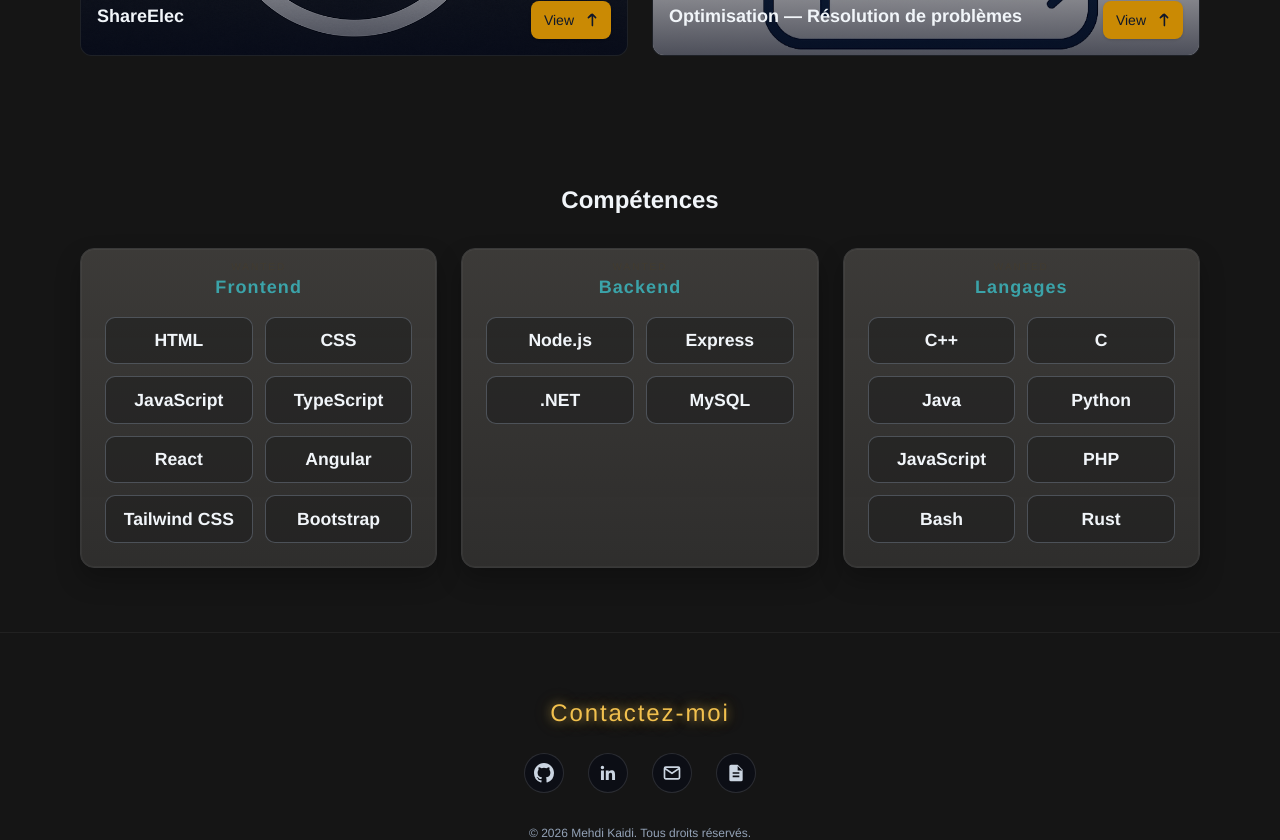
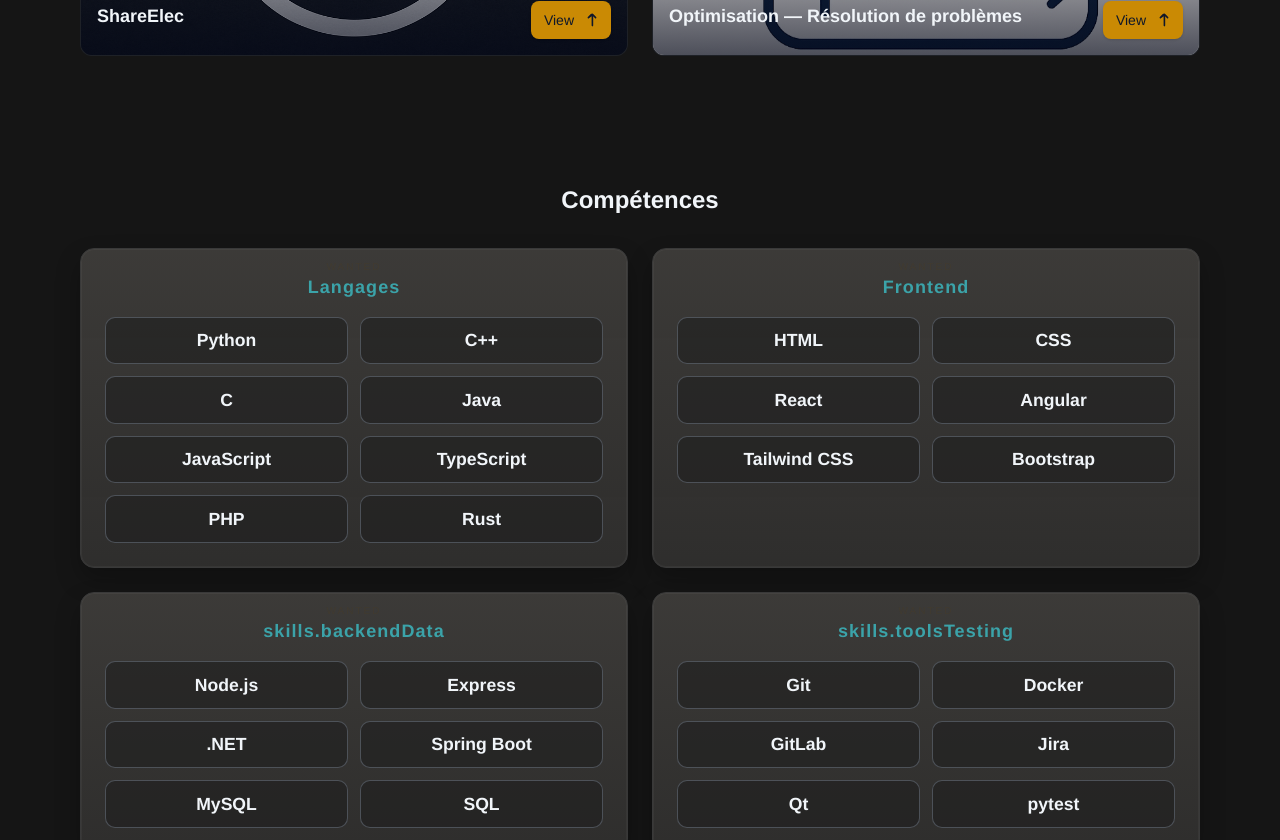
Before and after one commit to mehdika21/portfolio-react, a React (Vite) app: page / in a window 1280 px wide. Shown: the part 1960-2800 px from the top of the page. Built offline with nearby package versions, Linux system fonts and the light colour scheme.

Commit message:
fixing the skills page

```diff
--- a/src/components/Skills.tsx
+++ b/src/components/Skills.tsx
@@ -1,55 +1,92 @@
+
 import React from "react";
 import { useI18n } from "../i18n/I18n";
 
+const groups = [
+  {
+    titleKey: "skills.languages",
+    items: [
+      "Python",
+      "C++",
+      "C",
+      "Java",
+      "JavaScript",
+      "TypeScript",
+      "PHP",
+      "Rust",
+    ],
+  },
+  {
+    titleKey: "skills.frontend",
+    items: [
+      "HTML",
+      "CSS",
+      "React",
+      "Angular",
+      "Tailwind CSS",
+      "Bootstrap",
+    ],
+  },
+  {
+    titleKey: "skills.backendData",
+    items: [
+      "Node.js",
+      "Express",
+      ".NET",
+      "Spring Boot",
+      "MySQL",
+      "SQL",
+    ],
+  },
+  {
+    titleKey: "skills.toolsTesting",
+    items: [
+      "Git",
+      "Docker",
+      "GitLab",
+      "Jira",
+      "Qt",
+      "pytest",
+    ],
+  },
+] as const;
+
 const Skills: React.FC = () => {
   const { t } = useI18n();
+
   return (
-    <section id="skills" className="max-w-6xl mx-auto px-4 py-16">
-      <h2 className="text-2xl font-semibold text-center mb-2">{t('skills.title')}</h2>
-      <div className="grid gap-6 md:grid-cols-3 mt-8">
-        <div className="skill-card p-6">
-          <div className="flex items-center justify-center gap-3 mb-4">
-            <span className="text-lg font-semibold text-teal skill-title">{t('skills.frontend')}</span>
+    <section
+      id="skills"
+      className="max-w-6xl mx-auto px-4 py-16"
+    >
+      <h2 className="text-2xl font-semibold text-center mb-2">
+        {t("skills.title")}
+      </h2>
+
+      <div className="grid gap-6 md:grid-cols-2 mt-8">
+        {groups.map((group) => (
+          <div
+            key={group.titleKey}
+            className="skill-card p-6"
+          >
+            <div className="flex items-center justify-center gap-3 mb-4">
+              <span className="text-lg font-semibold text-teal skill-title">
+                {t(group.titleKey as Parameters<typeof t>[0])}
+              </span>
+            </div>
+
+            <div className="grid grid-cols-2 gap-3">
+              {group.items.map((item) => (
+                <div
+                  key={item}
+                  className="skill-pill"
+                >
+                  {item}
+                </div>
+              ))}
+            </div>
           </div>
-          <div className="grid grid-cols-2 gap-3">
-            <div className="skill-pill">HTML</div>
-            <div className="skill-pill">CSS</div>
-            <div className="skill-pill">JavaScript</div>
-            <div className="skill-pill">TypeScript</div>
-            <div className="skill-pill">React</div>
-            <div className="skill-pill">Angular</div>
-            <div className="skill-pill">Tailwind CSS</div>
-            <div className="skill-pill">Bootstrap</div>
-          </div>
-        </div>
-
-        <div className="skill-card p-6">
-          <div className="flex items-center justify-center gap-3 mb-4">
-            <span className="text-lg font-semibold text-teal skill-title">{t('skills.backend')}</span>
-          </div>
-          <div className="grid grid-cols-2 gap-3">
-            <div className="skill-pill">Node.js</div>
-            <div className="skill-pill">Express</div>
-            <div className="skill-pill">.NET</div>
-            <div className="skill-pill">MySQL</div>
-          </div>
-        </div>
-
-        <div className="skill-card p-6">
-          <div className="flex items-center justify-center gap-3 mb-4">
-            <span className="text-lg font-semibold text-teal skill-title">{t('skills.languages')}</span>
-          </div>
-          <div className="grid grid-cols-2 gap-3">
-            <div className="skill-pill">C++</div>
-            <div className="skill-pill">C</div>
-            <div className="skill-pill">Java</div>
-            <div className="skill-pill">Python</div>
-            <div className="skill-pill">JavaScript</div>
-            <div className="skill-pill">PHP</div>
-            <div className="skill-pill">Bash</div>
-            <div className="skill-pill">Rust</div>
-          </div>
-        </div>
+        ))}
       </div>
     </section>
   );
```
